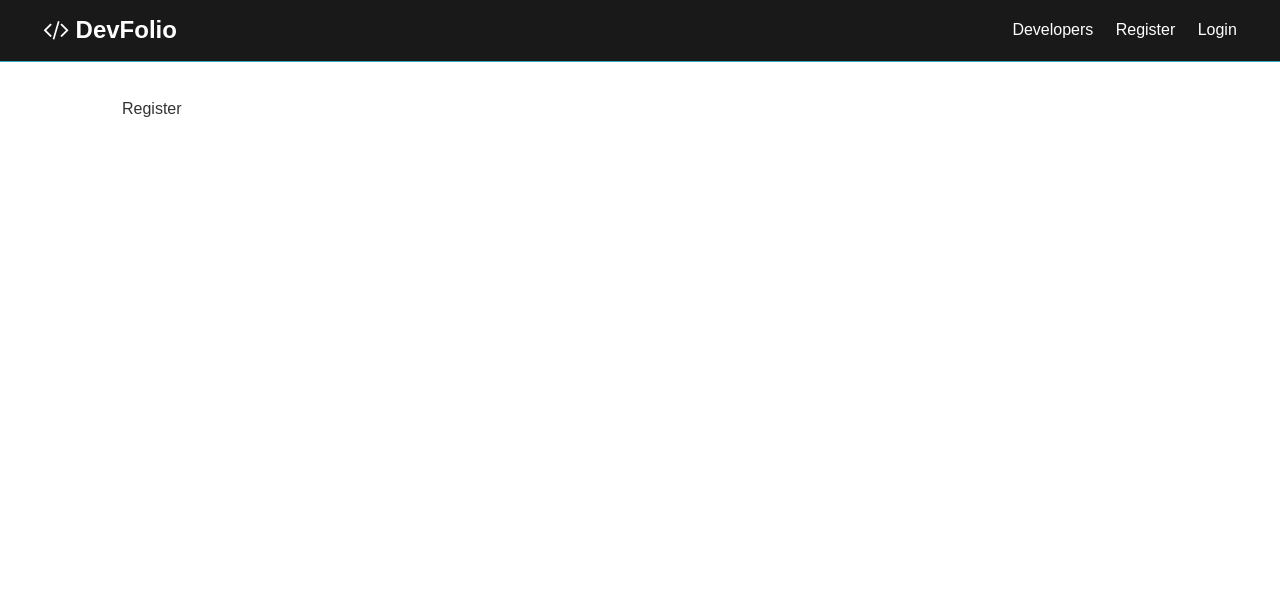
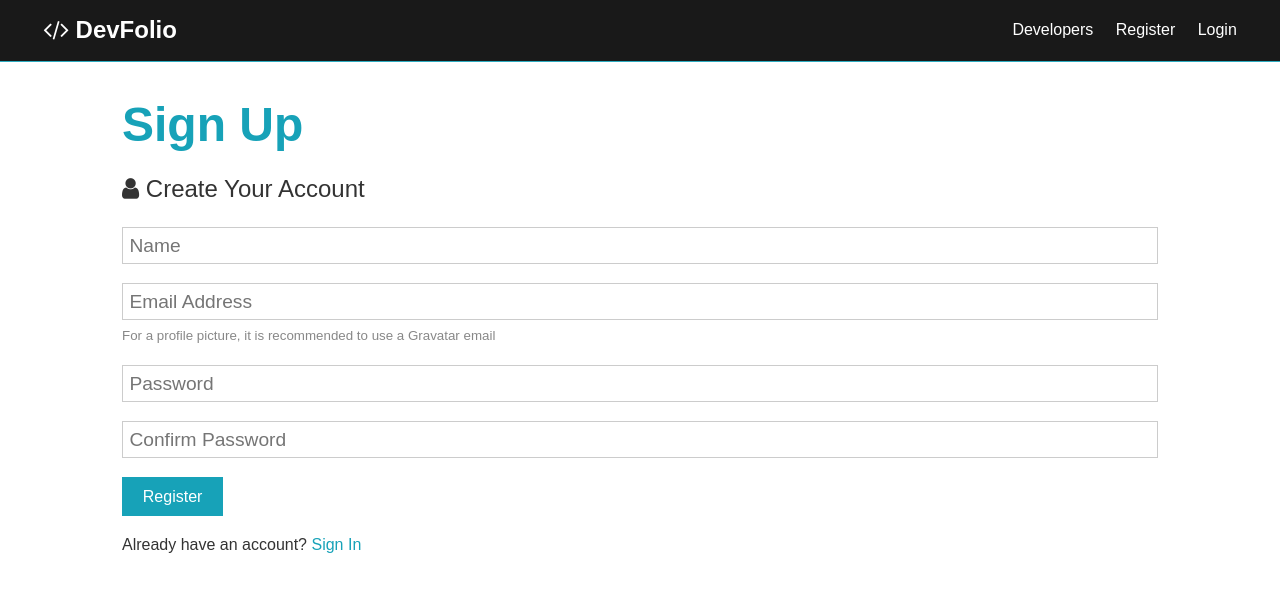
Before and after one commit to Arihant416/DevFolio, a React (Create React App) app in the folder client/: page /register in a window 1280 px wide. Shown: the top 592 px of the page. Built offline with nearby package versions, Linux system fonts and the light colour scheme.

Commit message:
Register form Created

```diff
--- a/client/src/components/auth/Register.js
+++ b/client/src/components/auth/Register.js
@@ -1,7 +1,81 @@
-import React from 'react';
+import React, { Fragment, useState } from 'react';
+import { Link } from 'react-router-dom';
+const Register = () => {
+	const [formData, setFormData] = useState({
+		name: '',
+		email: '',
+		password: '',
+		password2: '',
+	});
+	const { name, email, password, password2 } = formData;
+	const onChange = e =>
+		setFormData({ ...formData, [e.target.name]: e.target.value });
 
-const Register = () => {
-	return <div>Register</div>;
+	const onSubmit = e => {
+		e.preventDefault();
+		if (password !== password2) {
+			console.log('Passwords do not match');
+		} else {
+			console.log(formData);
+		}
+	};
+	return (
+		<Fragment>
+			<h1 className='large text-primary'>Sign Up</h1>
+			<p className='lead'>
+				<i className='fa fa-user'></i> Create Your Account
+			</p>
+			<form className='form' onSubmit={e => onSubmit(e)}>
+				<div className='form-group'>
+					<input
+						type='text'
+						placeholder='Name'
+						name='name'
+						value={name}
+						onChange={e => onChange(e)}
+						required
+					/>
+				</div>
+				<div className='form-group'>
+					<input
+						type='email'
+						placeholder='Email Address'
+						name='email'
+						value={email}
+						onChange={e => onChange(e)}
+						required
+					/>
+					<small className='form-text'>
+						For a profile picture, it is recommended to use a Gravatar email
+					</small>
+				</div>
+				<div className='form-group'>
+					<input
+						type='password'
+						placeholder='Password'
+						name='password'
+						value={password}
+						onChange={e => onChange(e)}
+						minLength='6'
+					/>
+				</div>
+				<div className='form-group'>
+					<input
+						type='password'
+						placeholder='Confirm Password'
+						name='password2'
+						value={password2}
+						onChange={e => onChange(e)}
+						minLength='6'
+					/>
+				</div>
+				<input type='submit' className='btn btn-primary' value='Register' />
+			</form>
+			<p className='my-1'>
+				Already have an account? <Link to='/login'>Sign In</Link>
+			</p>
+		</Fragment>
+	);
 };
 
 export default Register;
```
